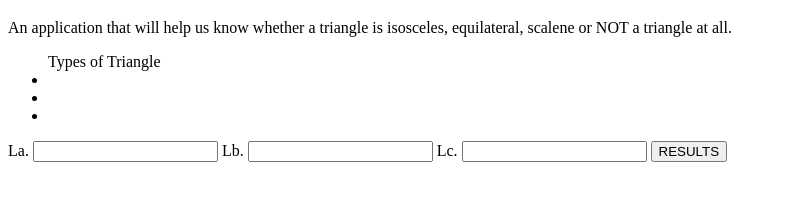
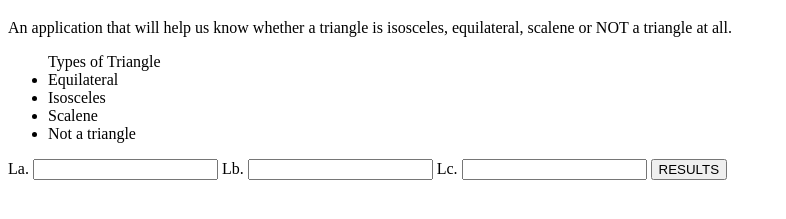
Before and after one commit to kipsr/triangletracker.github.io, a plain HTML site: page index.html in a window 1280 px wide. Shown: the part 61-280 px from the top of the page, without its empty margins (0-786 px from the left). Drawn offline with Linux system fonts and the light colour scheme.

Commit message:
add list of triangles

```diff
--- a/index.html
+++ b/index.html
@@ -12,9 +12,10 @@
    <p>An application that will help us know whether a triangle is isosceles, equilateral, scalene or NOT a triangle at all.</p>
    <ul>
        <label>Types of Triangle</label>
-       <li></li>
-       <li></li>
-       <li></li>
+       <li>Equilateral</li>
+       <li>Isosceles</li>
+       <li>Scalene</li>
+       <li>Not a triangle</li>
        <p></p>
    </ul>
    <form class="form" action="index.html" method="post" >
```
